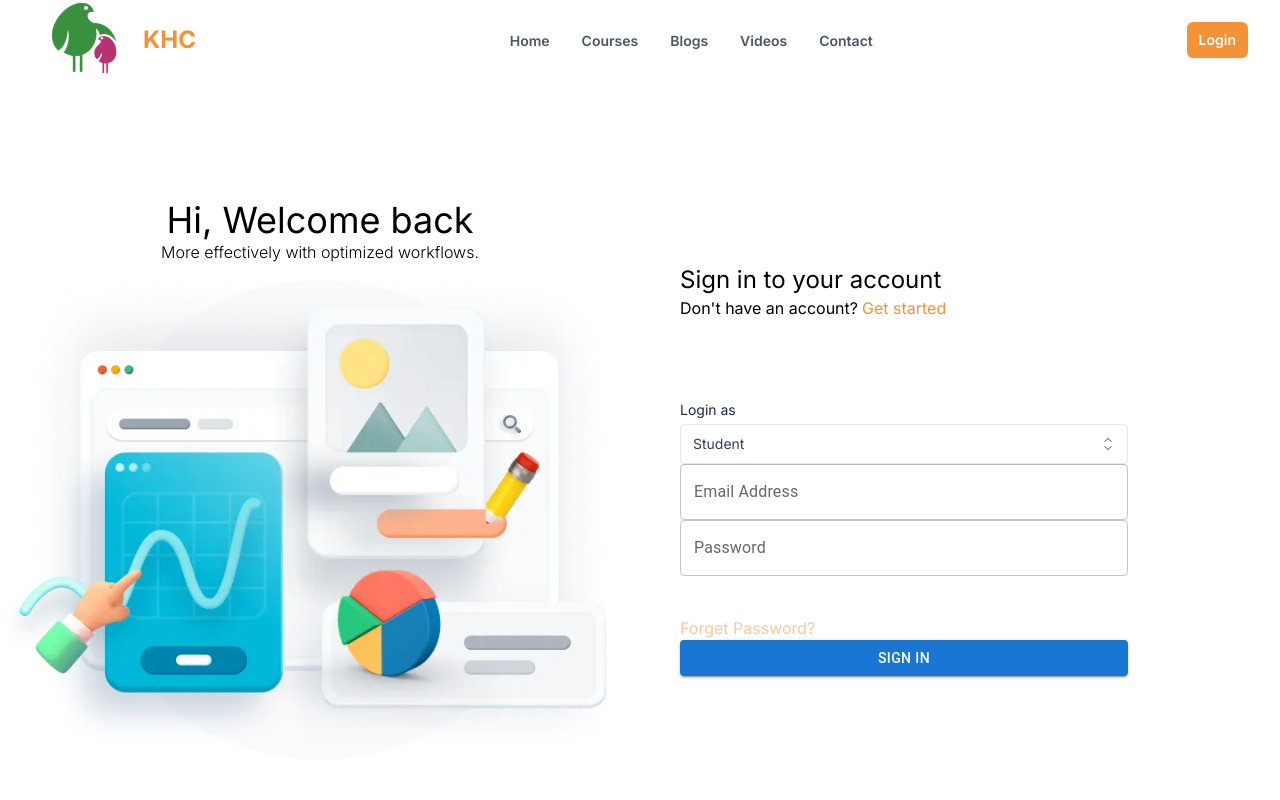
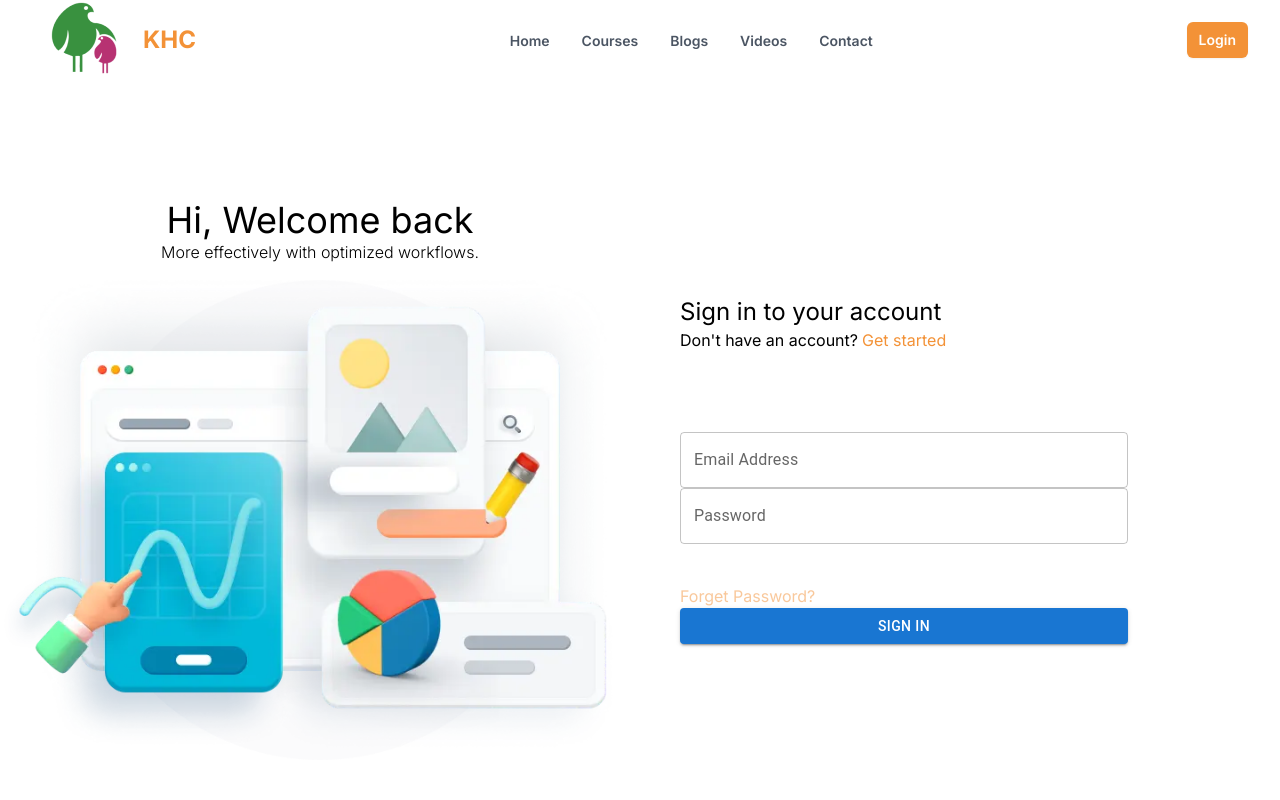
Before and after one commit to sudoarchie/frontend_khc, a Next.js app: page /login in a window 1280 px wide. Shown: the top 800 px of the page. Built offline with nearby package versions, Linux system fonts and the light colour scheme.

Commit message:
student Login Api integration!!

```diff
--- a/app/components/Navbar.tsx
+++ b/app/components/Navbar.tsx
@@ -3,6 +3,7 @@ import khclogo from "@/public/logo_2 1.png";
 import React from "react";
 import { Menu, X } from "lucide-react";
 import Image from "next/image";
+import Link from "next/link";
 
 const menuItems = [
   {
@@ -63,12 +64,14 @@ export function Navbar() {
           </ul>
         </div>
         <div className="hidden lg:block">
+          <Link href={"/login"}>
             <button
               type="button"
               className="rounded-md bg-primary px-3 py-2 text-sm font-semibold text-white shadow-sm hover:bg-primary/80 focus-visible:outline focus-visible:outline-2 focus-visible:outline-offset-2 focus-visible:outline-black"
             >
               Login
             </button>
+          </Link>
         </div>
         <div className="lg:hidden">
           <Menu onClick={toggleMenu} className="h-6 w-6 cursor-pointer" />
--- a/app/login/page.tsx
+++ b/app/login/page.tsx
@@ -1,25 +1,41 @@
 "use client";
 import Image from "next/image";
 import { useForm, SubmitHandler } from "react-hook-form";
-
+import { useRouter } from "next/router";
 import graphicsLogin from "@/public/8ff238e5b5acb1cf34f2dd1e1e2bcbea.png";
 import Link from "next/link";
 import { NavbarSec } from "@/app/components/NavbarSecoundary";
 import { Button, TextField } from "@mui/material";
 import OptionField from "../components/OptionField";
-
+import { useMutation } from "@tanstack/react-query";
+import axios from "axios";
+interface Inputs {
+  email: string;
+  password: string;
+}
 export default function Page() {
-  type Inputs = {
-    email: string;
-    password: string;
-  };
+  const router = useRouter();
   const {
     register,
     handleSubmit,
     watch,
+    reset,
     formState: { errors },
   } = useForm<Inputs>();
-  const onSubmit: SubmitHandler<Inputs> = (data) => console.log(data);
+  // const onSubmit: SubmitHandler<Inputs> = (data) => console.log(data);
+
+  const mutation = useMutation({
+    mutationFn: (data: Inputs) => {
+      return axios.post(`${process.env.NEXT_PUBLIC_BASE_URL}/student/login`, {
+        email: data.email,
+        password: data.password,
+      });
+    },
+    onSuccess: () => {
+      router.push("/student");
+    },
+  });
+  const onSubmit = handleSubmit((data) => mutation.mutate(data));
 
   return (
     <div className="max-w-screen-xl mx-auto">
@@ -44,12 +60,7 @@ export default function Page() {
                 Get started
               </Link>
             </div>
-            <form onSubmit={handleSubmit(onSubmit)} className="mt-20">
-              <OptionField
-                Label={"Login as"}
-                Option={["Student", "Teacher"]}
-                className="w-full sm:w-[80%] mx-auto sm:mx-0"
-              ></OptionField>
+            <form onSubmit={onSubmit} className="mt-20">
               <TextField
                 id="outlined-basic"
                 variant="outlined"
--- a/app/student/layout.tsx
+++ b/app/student/layout.tsx
@@ -116,12 +116,13 @@ export default function AdminPanelLayout({
     <div className="overflow-x-hidden">
       <div className="flex">
         <Sidebar sidebarData={sidebarData}></Sidebar>
-        <div className="w-full">
+
+        <div className="w-full overflow-y-scroll">
           <div className="mx-4">
             <SectionHeader></SectionHeader>
             <Breadcrumb></Breadcrumb>
           </div>
-          <div className="w-full">{children}</div>
+          <div className="w-full ">{children}</div>
         </div>
       </div>
     </div>
--- a/next.config.mjs
+++ b/next.config.mjs
@@ -1,7 +1,7 @@
 /** @type {import('next').NextConfig} */
 const nextConfig = {
   images: {
-    domains: ["khcwebsite.s3.ap-south-1.amazonaws.com"],
+    domains: ["khcwebsite.s3.ap-south-1.amazonaws.com", "i.ytimg.com"],
   },
 };
 
```
Lines whose indentation alone changed are shown as unchanged.
